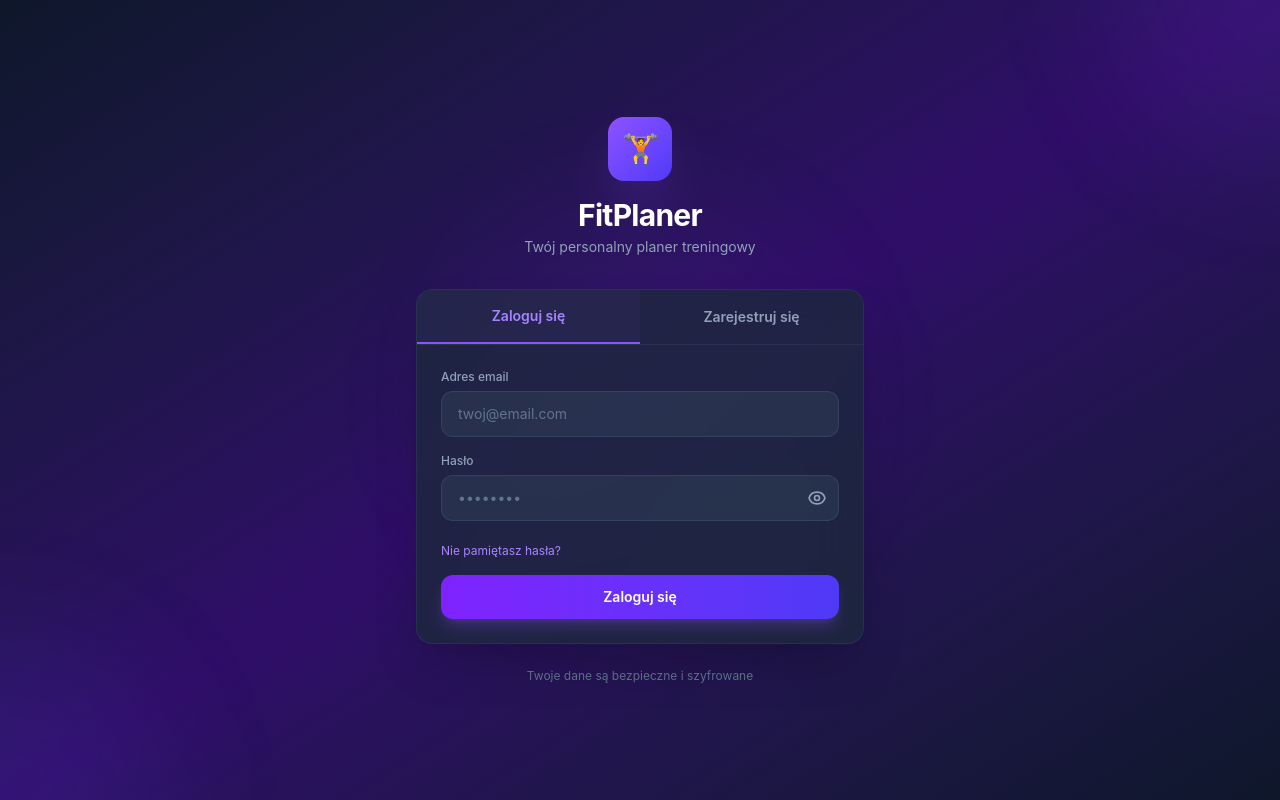
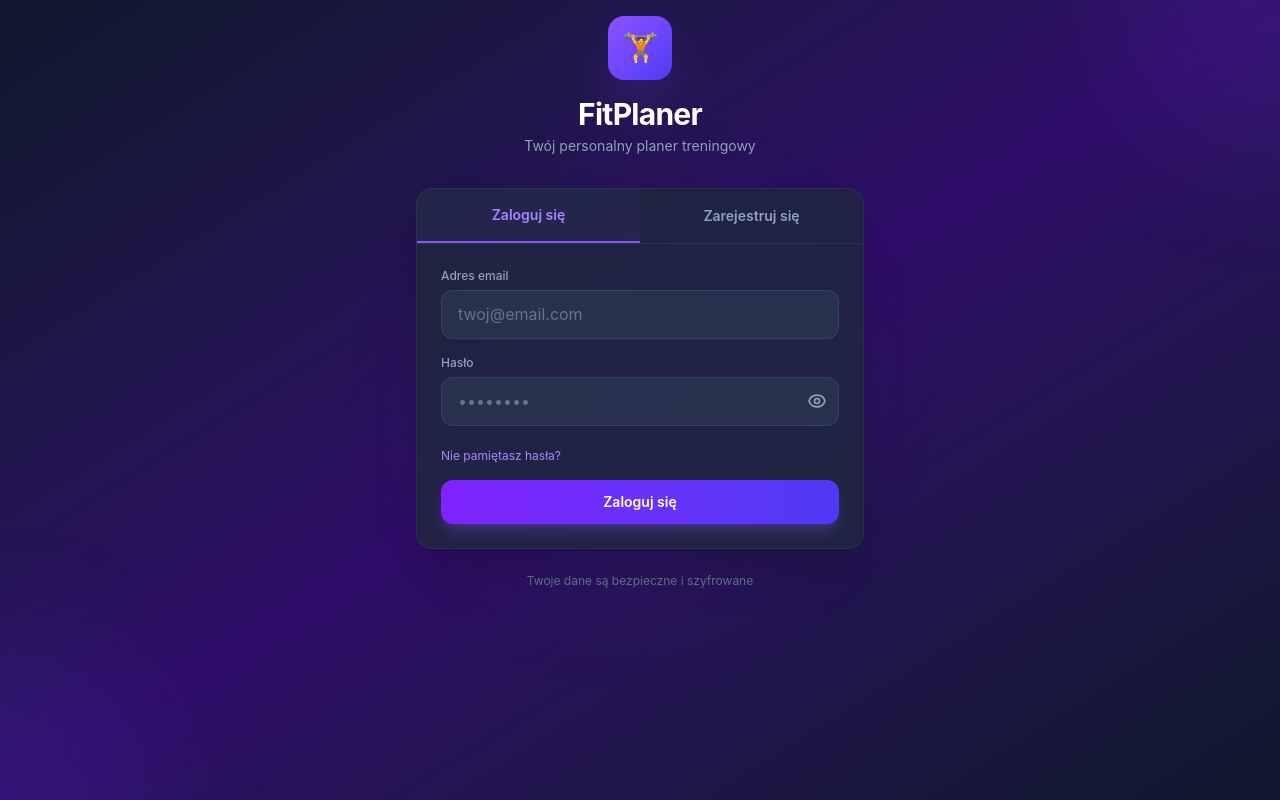
Before and after one commit to Youngtimer190/workout, a React (Vite) app: page / in a window 1280 px wide. Built offline with nearby package versions, Linux system fonts and the light colour scheme.

Commit message:
Add files via upload

```diff
--- a/src/components/AddExerciseModal.tsx
+++ b/src/components/AddExerciseModal.tsx
@@ -182,8 +182,13 @@ export default function AddExerciseModal({ dayName, onAdd, onClose, customExerci
       <div className="absolute inset-0 bg-black/40 backdrop-blur-sm" onClick={onClose} />
 
       {/* Modal — sheet on mobile, centered on desktop */}
-      <div className="relative bg-white w-full sm:rounded-2xl sm:max-w-2xl shadow-2xl flex flex-col overflow-hidden"
-        style={{ maxHeight: 'calc(100dvh - 0px)', height: '100dvh' }}
+      <div
+        className="relative bg-white w-full sm:rounded-2xl sm:max-w-2xl shadow-2xl flex flex-col overflow-hidden"
+        style={{
+          height: '100dvh',
+          maxHeight: '100dvh',
+          paddingBottom: 'env(safe-area-inset-bottom, 0px)',
+        }}
       >
         {/* Header */}
         <div className="flex items-center justify-between px-4 sm:px-5 py-3.5 border-b border-slate-100 flex-shrink-0">
--- a/src/components/ExerciseLibrary.tsx
+++ b/src/components/ExerciseLibrary.tsx
@@ -50,9 +50,15 @@ function ExerciseDetailModal({
   const [confirmDelete, setConfirmDelete] = useState(false);
 
   return (
-    <div className="fixed inset-0 z-50 flex items-center justify-center p-4">
+    <div className="fixed inset-0 z-50 flex items-end sm:items-center justify-center">
       <div className="absolute inset-0 bg-black/40 backdrop-blur-sm" onClick={onClose} />
-      <div className="relative bg-white rounded-2xl shadow-2xl w-full max-w-md overflow-hidden">
+      <div
+        className="relative bg-white sm:rounded-2xl rounded-t-2xl shadow-2xl w-full sm:max-w-md overflow-hidden"
+        style={{
+          maxHeight: 'calc(100dvh - env(safe-area-inset-top, 0px) - 0.5rem)',
+          paddingBottom: 'env(safe-area-inset-bottom, 0px)',
+        }}
+      >
         {/* Header */}
         <div className={`bg-gradient-to-r ${muscleGroupColors[exercise.muscleGroup] || 'from-slate-500 to-slate-600'} p-6`}>
           <button
--- a/src/components/ReplaceExerciseModal.tsx
+++ b/src/components/ReplaceExerciseModal.tsx
@@ -252,7 +252,11 @@ export default function ReplaceExerciseModal({
 
       <div
         className="relative bg-white w-full sm:rounded-2xl sm:max-w-2xl shadow-2xl flex flex-col overflow-hidden"
-        style={{ maxHeight: 'calc(100dvh - 0px)', height: '100dvh' }}
+        style={{
+          height: '100dvh',
+          maxHeight: '100dvh',
+          paddingBottom: 'env(safe-area-inset-bottom, 0px)',
+        }}
       >
         {/* Header */}
         <div className="flex items-center justify-between px-4 sm:px-5 py-3.5 border-b border-slate-100 flex-shrink-0">
--- a/src/components/auth/AuthScreen.tsx
+++ b/src/components/auth/AuthScreen.tsx
@@ -59,7 +59,17 @@ export default function AuthScreen() {
   };
 
   return (
-    <div className="min-h-screen bg-gradient-to-br from-slate-900 via-violet-950 to-slate-900 flex items-center justify-center p-4">
+    <div
+      className="bg-gradient-to-br from-slate-900 via-violet-950 to-slate-900 flex items-start justify-center overflow-y-auto"
+      style={{
+        minHeight: '100dvh',
+        paddingTop: 'max(1rem, env(safe-area-inset-top, 0px))',
+        paddingBottom: 'max(1rem, env(safe-area-inset-bottom, 0px))',
+        paddingLeft: 'max(1rem, env(safe-area-inset-left, 0px))',
+        paddingRight: 'max(1rem, env(safe-area-inset-right, 0px))',
+        WebkitOverflowScrolling: 'touch',
+      } as React.CSSProperties}
+    >
       {/* Background decoration */}
       <div className="absolute inset-0 overflow-hidden pointer-events-none">
         <div className="absolute -top-40 -right-40 w-80 h-80 bg-violet-500/10 rounded-full blur-3xl" />
--- a/src/index.css
+++ b/src/index.css
@@ -1,24 +1,119 @@
 @import "tailwindcss";
 
-/* Smooth font rendering */
+/* ── Font rendering ── */
 * {
   -webkit-font-smoothing: antialiased;
   -moz-osx-font-smoothing: grayscale;
   box-sizing: border-box;
 }
 
-/* Prevent horizontal overflow */
+/* ── Prevent horizontal overflow ── */
 html, body {
   overflow-x: hidden;
-  scroll-behavior: smooth;
+  /* NIE używaj scroll-behavior: smooth — laguje na iOS */
 }
 
-/* Use full dynamic viewport height */
+/* ── Pełna wysokość na iOS Safari (dynamic viewport height) ── */
+/* Zwykłe 100vh na iOS Safari = za dużo (nie uwzględnia paska URL) */
 html {
-  height: -webkit-fill-available;
+  /* Fallback dla starszych przeglądarek */
+  height: 100%;
+  /* dvh uwzględnia chowanie/pokazanie paska URL w Safari */
+  height: 100dvh;
 }
 
-/* Hide scrollbars utility */
+body {
+  height: 100%;
+  /* Wyłącz bounce scroll na body — scroll tylko w wyznaczonych elementach */
+  overscroll-behavior: none;
+  /* Poprawia renderowanie na iOS */
+  -webkit-overflow-scrolling: touch;
+}
+
+/* ── Safe area CSS variables (iOS notch / Dynamic Island / home indicator) ── */
+:root {
+  --safe-top: env(safe-area-inset-top, 0px);
+  --safe-right: env(safe-area-inset-right, 0px);
+  --safe-bottom: env(safe-area-inset-bottom, 0px);
+  --safe-left: env(safe-area-inset-left, 0px);
+  /* Wysokość bottom nav + home indicator */
+  --bottom-nav-height: 64px;
+  --bottom-nav-total: calc(var(--bottom-nav-height) + var(--safe-bottom));
+}
+
+/* ── Prevent iOS input zoom (font-size < 16px powoduje zoom) ── */
+input, textarea, select {
+  font-size: 16px !important;
+}
+
+/* Ale zachowaj mniejszy font dla nie-interaktywnych elementów */
+input.text-sm, textarea.text-sm {
+  font-size: 16px !important; /* Musi pozostać 16px na iOS */
+}
+
+/* ── Prevent text size adjust on orientation change ── */
+body {
+  -webkit-text-size-adjust: 100%;
+  text-size-adjust: 100%;
+}
+
+/* ── Tap highlight off ── */
+button, a, [role="button"] {
+  -webkit-tap-highlight-color: transparent;
+  /* Szybsze tapnięcia na iOS */
+  touch-action: manipulation;
+}
+
+/* ── Input number — ukryj strzałki spinnerów ── */
+input[type="number"]::-webkit-inner-spin-button,
+input[type="number"]::-webkit-outer-spin-button {
+  -webkit-appearance: none;
+  margin: 0;
+}
+input[type="number"] {
+  -moz-appearance: textfield;
+}
+
+/* ── Scrollbars ── */
+
+/* Firefox */
+* {
+  scrollbar-width: thin;
+  scrollbar-color: rgba(148, 163, 184, 0.4) transparent;
+}
+
+/* Chrome / Safari / Edge */
+::-webkit-scrollbar {
+  width: 3px;
+  height: 3px;
+}
+::-webkit-scrollbar-track {
+  background: transparent;
+}
+::-webkit-scrollbar-thumb {
+  background: rgba(148, 163, 184, 0.4);
+  border-radius: 99px;
+}
+::-webkit-scrollbar-thumb:hover {
+  background: rgba(139, 92, 246, 0.6);
+}
+::-webkit-scrollbar-corner {
+  background: transparent;
+}
+
+/* Główny scroll container */
+#main-scroll::-webkit-scrollbar {
+  width: 3px;
+}
+#main-scroll::-webkit-scrollbar-thumb {
+  background: rgba(148, 163, 184, 0.35);
+  border-radius: 99px;
+}
+#main-scroll::-webkit-scrollbar-thumb:hover {
+  background: rgba(139, 92, 246, 0.55);
+}
+
+/* ── Hide scrollbars utility ── */
 .no-scrollbar {
   -ms-overflow-style: none;
   scrollbar-width: none;
@@ -27,49 +122,14 @@ html {
   display: none;
 }
 
-/* ── Custom scrollbar ── */
-
-/* Firefox */
-* {
-  scrollbar-width: thin;
-  scrollbar-color: rgba(148, 163, 184, 0.45) transparent;
+/* ── Smooth scroll (tylko nie-iOS) ── */
+@supports not (-webkit-touch-callout: none) {
+  html {
+    scroll-behavior: smooth;
+  }
 }
 
-/* Chrome / Safari / Edge — main scroll container */
-#main-scroll::-webkit-scrollbar {
-  width: 4px;
-}
-#main-scroll::-webkit-scrollbar-track {
-  background: transparent;
-}
-#main-scroll::-webkit-scrollbar-thumb {
-  background: rgba(148, 163, 184, 0.45);
-  border-radius: 99px;
-}
-#main-scroll::-webkit-scrollbar-thumb:hover {
-  background: rgba(139, 92, 246, 0.65);
-}
-
-/* Chrome / Safari / Edge — wszystkie inne elementy */
-::-webkit-scrollbar {
-  width: 4px;
-  height: 4px;
-}
-::-webkit-scrollbar-track {
-  background: transparent;
-}
-::-webkit-scrollbar-thumb {
-  background: rgba(148, 163, 184, 0.45);
-  border-radius: 99px;
-}
-::-webkit-scrollbar-thumb:hover {
-  background: rgba(139, 92, 246, 0.65);
-}
-::-webkit-scrollbar-corner {
-  background: transparent;
-}
-
-/* Line clamp */
+/* ── Line clamp ── */
 .line-clamp-2 {
   display: -webkit-box;
   -webkit-line-clamp: 2;
@@ -83,53 +143,92 @@ html {
   overflow: hidden;
 }
 
-/* Slide-in animation for inline dialogs */
+/* ── Animations ── */
 @keyframes slideDown {
-  from {
-    opacity: 0;
-    transform: translateY(-8px);
-  }
-  to {
-    opacity: 1;
-    transform: translateY(0);
-  }
+  from { opacity: 0; transform: translateY(-8px); }
+  to   { opacity: 1; transform: translateY(0); }
 }
 .animate-in {
   animation: slideDown 0.2s ease-out forwards;
 }
 
-/* Fade up animation for modals */
 @keyframes fadeUp {
-  from {
-    opacity: 0;
-    transform: translateY(16px);
-  }
-  to {
-    opacity: 1;
-    transform: translateY(0);
-  }
+  from { opacity: 0; transform: translateY(16px); }
+  to   { opacity: 1; transform: translateY(0); }
 }
 .animate-fade-up {
   animation: fadeUp 0.25s ease-out forwards;
 }
 
-/* Input number — hide spin arrows */
-input[type="number"]::-webkit-inner-spin-button,
-input[type="number"]::-webkit-outer-spin-button {
-  -webkit-appearance: none;
-  margin: 0;
+@keyframes fadeIn {
+  from { opacity: 0; }
+  to   { opacity: 1; }
 }
-input[type="number"] {
-  -moz-appearance: textfield;
+.animate-fade-in {
+  animation: fadeIn 0.2s ease-out forwards;
 }
 
-/* Tap highlight off for buttons on mobile */
-button {
-  -webkit-tap-highlight-color: transparent;
+/* ── iOS Safari: fix dla position:fixed w modals ── */
+/* Gdy modal jest otwarty, zablokuj scroll body */
+body.modal-open {
+  overflow: hidden;
+  position: fixed;
+  width: 100%;
 }
 
-/* Prevent text size adjust on orientation change */
-body {
-  -webkit-text-size-adjust: 100%;
-  text-size-adjust: 100%;
+/* ── Fix dla Safari: min-height w flex children ── */
+.flex-col-safari {
+  /* Safari wymaga min-height: 0 dla flex children z overflow */
+  min-height: 0;
 }
+
+/* ── Safe area padding utilities ── */
+.pb-safe {
+  padding-bottom: env(safe-area-inset-bottom, 0px);
+}
+.pt-safe {
+  padding-top: env(safe-area-inset-top, 0px);
+}
+.pl-safe {
+  padding-left: env(safe-area-inset-left, 0px);
+}
+.pr-safe {
+  padding-right: env(safe-area-inset-right, 0px);
+}
+
+/* Bottom nav uwzględniający safe area */
+.bottom-nav-pad {
+  padding-bottom: calc(var(--bottom-nav-height) + env(safe-area-inset-bottom, 0px) + 1rem);
+}
+
+/* ── Fix dla Safari: backdrop-filter ── */
+.backdrop-blur-safari {
+  -webkit-backdrop-filter: blur(12px);
+  backdrop-filter: blur(12px);
+}
+
+/* ── Modals na iOS: scroll wewnątrz modalu ── */
+.modal-scroll {
+  -webkit-overflow-scrolling: touch;
+  overscroll-behavior: contain;
+}
+
+/* Wszystkie overflow-y-auto/scroll mają touch scrolling na iOS */
+[class*="overflow-y-auto"],
+[class*="overflow-y-scroll"] {
+  -webkit-overflow-scrolling: touch;
+  overscroll-behavior-y: contain;
+}
+
+/* Fix dla Safari: flex dzieci muszą mieć min-height: 0 żeby overflow działało */
+.flex-col > .overflow-y-auto,
+.flex-col > .overflow-y-scroll,
+[class*="flex-col"] > [class*="overflow-y"] {
+  min-height: 0;
+}
+
+/* iOS Safari: fix dla position sticky w scroll container */
+.sticky {
+  position: -webkit-sticky;
+  position: sticky;
+}
```
Also changed, not shown: index.html (+15 -2 lines), src/App.tsx (+16 -7 lines), src/components/CreateExerciseModal.tsx (+11 -2 lines), src/components/Sidebar.tsx (+9 -3 lines), src/components/auth/DeleteAccountModal.tsx (+8 -2 lines).
